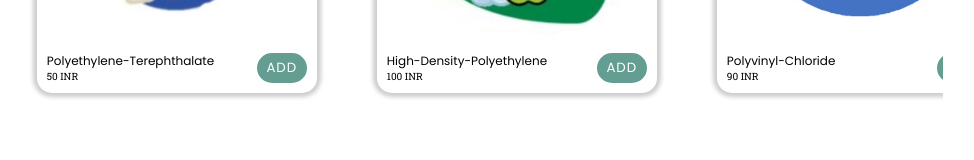
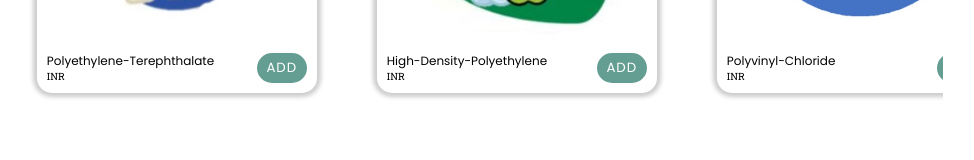
Before and after one commit to udayan-majumder/test3, a React (Vite) app: page / in a window 1280 px wide. Shown: the part 1396-1556 px from the top of the page, without its empty margins (168-1142 px from the left). Built offline with nearby package versions, Linux system fonts and the light colour scheme; a web font is replaced by a local one.

Commit message:
Update App.jsx

```diff
--- a/src/App.jsx
+++ b/src/App.jsx
@@ -65,19 +65,20 @@ const getdata= ()=>{
 
            {
               Object.values(price_arr).map((new_data)=>(
-                Object.values(new_data).map((final,index)=>(
+                Object.values(new_data).map((final)=>(
+                  Object.values(new_data).map((price,index)=>(
                 <div key= {index} className="product-items-card">
                   <div className="img-container">
                   <img src={final.image} alt="" /> </div>
                   <div className="product-details-div">
                     <div className="name-price-details-div">
                       <div className="product-name">{final.name}</div>
-                      <div className="product-price">{final.price.i} INR</div>
+                      <div className="product-price">{price.i} INR</div>
                     </div>
                     <button className="Add-to-cart-btn">ADD</button>
                   </div>
                 </div>
-              ))))
+              ))))))
               // console.log(price_arr[0].product.image)
            }
 
```
